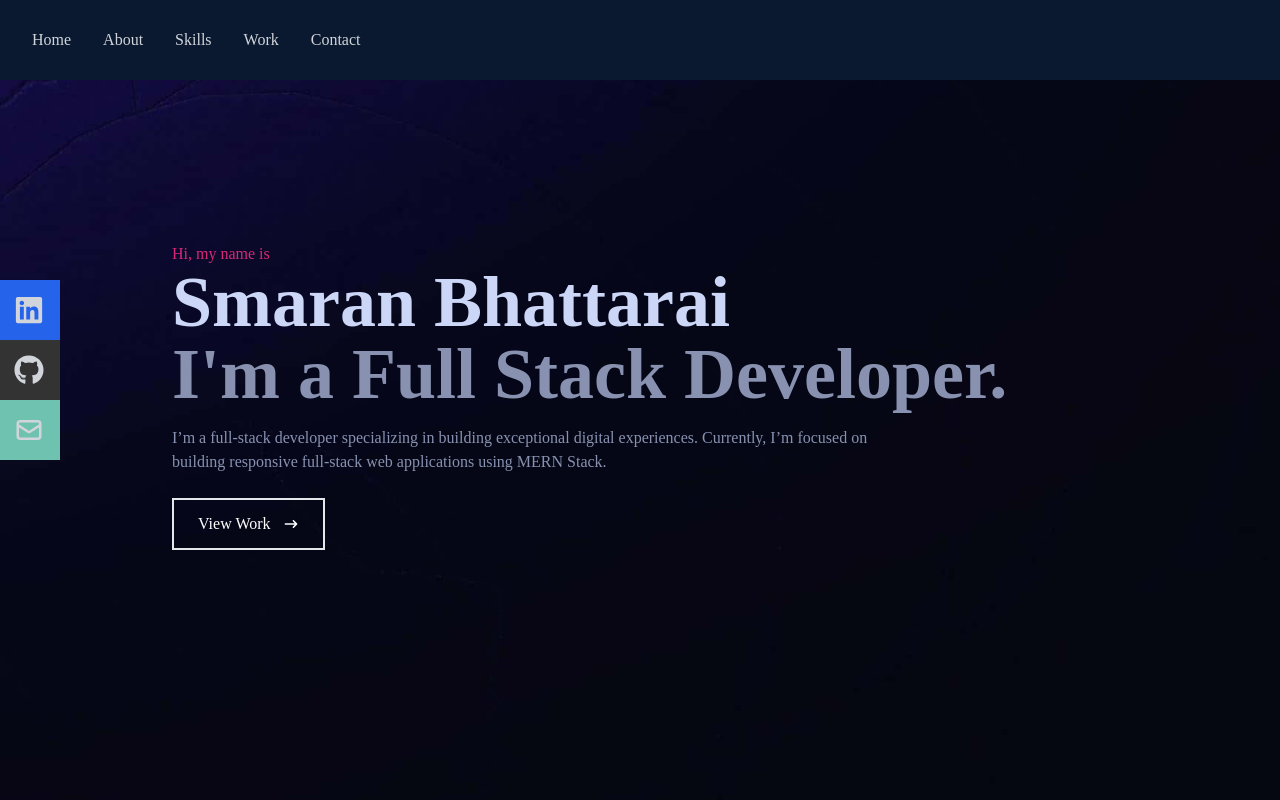
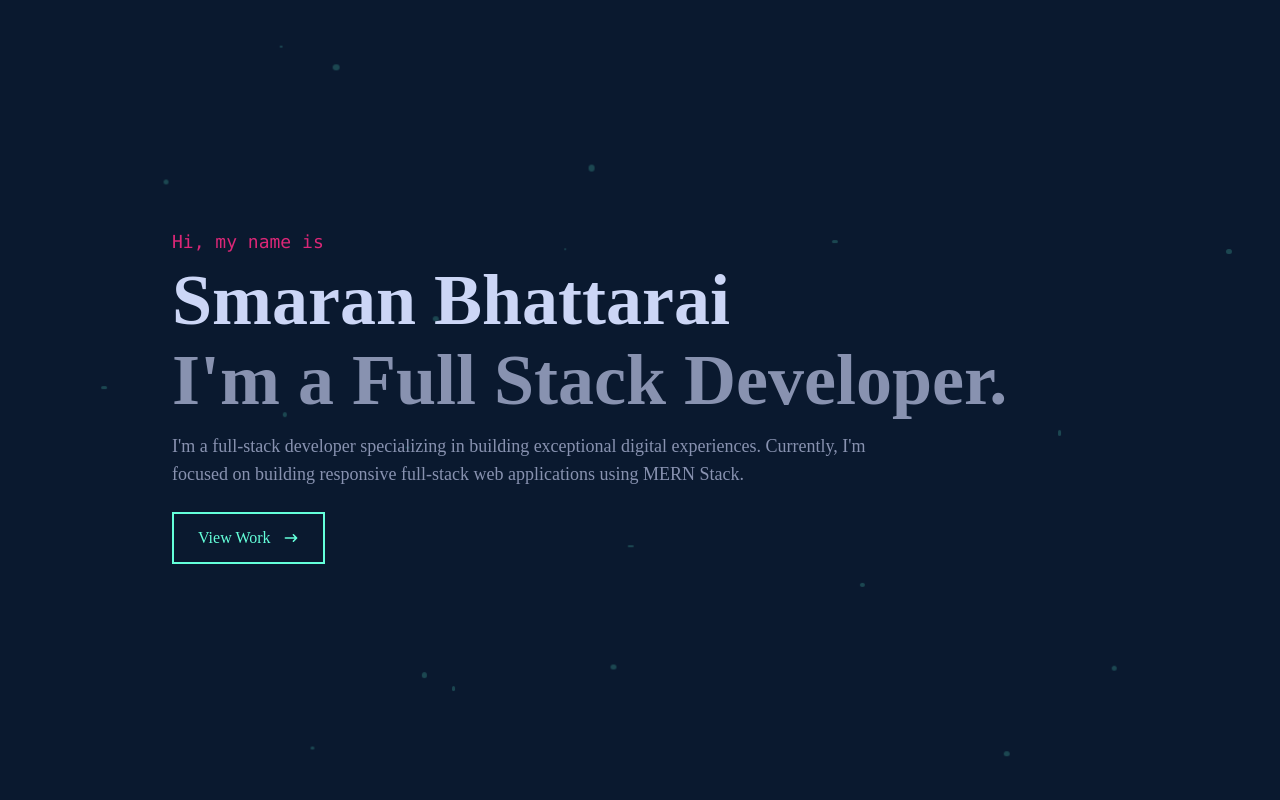
Before and after one commit to smaranbh7/portfolio, a React (Create React App) app: page / in a window 1280 px wide. Shown: the top 800 px of the page. Built offline with nearby package versions, Linux system fonts and the light colour scheme.

Commit message:
Minor UI Work

```diff
--- a/package.json
+++ b/package.json
@@ -3,18 +3,23 @@
   "version": "0.1.0",
   "private": true,
   "dependencies": {
+    "@heroicons/react": "^2.2.0",
     "@testing-library/jest-dom": "^5.14.1",
     "@testing-library/react": "^12.0.0",
     "@testing-library/user-event": "^13.2.1",
     "autoprefixer": "^10.4.2",
+    "framer-motion": "^4.1.17",
     "postcss": "^8.4.8",
     "react": "^17.0.2",
     "react-dom": "^17.0.2",
     "react-icons": "^4.3.1",
     "react-particles": "^2.12.2",
+    "react-particles-js": "^3.5.3",
     "react-scripts": "5.0.0",
     "react-scroll": "^1.8.6",
+    "react-tsparticles": "^2.12.2",
     "tailwindcss": "^3.1.6",
+    "tsparticles": "^3.8.1",
     "web-vitals": "^2.1.0"
   },
   "scripts": {
--- a/src/components/Home.jsx
+++ b/src/components/Home.jsx
@@ -1,38 +1,68 @@
-import background from '../assets/background.png';  // adjust path as needed
+import React from 'react';
 import { HiArrowNarrowRight } from 'react-icons/hi';
+import { motion } from 'framer-motion';
+import { Link } from 'react-scroll';
+import ParticlesBackground from './ParticlesBackground';
 
 const Home = () => {
   return (
-    <div
-      name='home'
-      className='w-full h-screen'
-      style={{
-        backgroundImage: `url(${background})`,
-        backgroundSize: 'cover',
-        backgroundPosition: 'center'
-      }}
+    <div id='home' name='home' className='relative w-full h-screen overflow-hidden'>
+      <ParticlesBackground />
+
+      {/* Main Content */}
+      <div className='max-w-[1000px] mx-auto px-8 flex flex-col justify-center h-full relative z-10'>
+        <motion.div
+          initial={{ opacity: 0, y: 20 }}
+          animate={{ opacity: 1, y: 0 }}
+          transition={{ duration: 0.5 }}
         >
-      {/* Container */}
-      <div className='max-w-[1000px] mx-auto px-8 flex flex-col justify-center h-full'>
-        <p className='text-pink-600'>Hi, my name is</p>
-        <h1 className='text-4xl sm:text-7xl font-bold text-[#ccd6f6]'>
+          <p className='text-pink-600 text-lg font-mono'>Hi, my name is</p>
+          <motion.h1
+            className='text-4xl sm:text-7xl font-bold text-[#ccd6f6] mt-2'
+            initial={{ opacity: 0, x: -50 }}
+            animate={{ opacity: 1, x: 0 }}
+            transition={{ duration: 0.5, delay: 0.2 }}
+          >
             Smaran Bhattarai
-        </h1>
-        <h2 className='text-4xl sm:text-7xl font-bold text-[#8892b0]'>
+          </motion.h1>
+          <motion.h2
+            className='text-4xl sm:text-7xl font-bold text-[#8892b0] mt-2'
+            initial={{ opacity: 0, x: -50 }}
+            animate={{ opacity: 1, x: 0 }}
+            transition={{ duration: 0.5, delay: 0.4 }}
+          >
             I'm a Full Stack Developer.
-        </h2>
-        <p className='text-[#8892b0] py-4 max-w-[700px]'>
-          I’m a full-stack developer specializing in building exceptional digital experiences. Currently, I’m focused on
-          building responsive full-stack web applications using MERN Stack.
-        </p>
-        <div>
-          <button className='text-white group border-2 px-6 py-3 my-2 flex items-center hover:bg-pink-600 hover:border-pink-600'>
+          </motion.h2>
+          <motion.p
+            className='text-[#8892b0] py-4 max-w-[700px] text-lg'
+            initial={{ opacity: 0 }}
+            animate={{ opacity: 1 }}
+            transition={{ duration: 0.5, delay: 0.6 }}
+          >
+            I'm a full-stack developer specializing in building exceptional digital experiences.
+            Currently, I'm focused on building responsive full-stack web applications using MERN Stack.
+          </motion.p>
+          <motion.div
+            initial={{ opacity: 0 }}
+            animate={{ opacity: 1 }}
+            transition={{ duration: 0.5, delay: 0.8 }}
+          >
+            <Link
+              to="work"
+              smooth={true}
+              duration={500}
+              offset={-80}
+              className="inline-block"
+            >
+              <button className='text-[#64ffda] group border-2 border-[#64ffda] px-6 py-3 my-2 flex items-center hover:bg-[#64ffda] hover:bg-opacity-10 transition-all duration-300'>
                 View Work
                 <span className='group-hover:rotate-90 duration-300'>
-              <HiArrowNarrowRight className='ml-3 ' />
+                  <HiArrowNarrowRight className='ml-3' />
                 </span>
               </button>
-        </div>
+            </Link>
+          </motion.div>
+        </motion.div>
       </div>
     </div>
   );
--- /dev/null
+++ b/src/components/ParticlesBackground.jsx
@@ -0,0 +1,44 @@
+import React from 'react';
+
+const ParticlesBackground = () => {
+  return (
+    <div className="absolute inset-0 overflow-hidden pointer-events-none">
+      <div className="absolute inset-0 bg-[#0a192f]" />
+      {[...Array(20)].map((_, i) => (
+        <div
+          key={i}
+          className="absolute rounded-full bg-[#64ffda] opacity-20"
+          style={{
+            width: Math.random() * 5 + 2 + 'px',
+            height: Math.random() * 5 + 2 + 'px',
+            left: Math.random() * 100 + '%',
+            top: Math.random() * 100 + '%',
+            animation: `float ${Math.random() * 10 + 10}s linear infinite`,
+            animationDelay: `-${Math.random() * 10}s`
+          }}
+        />
+      ))}
+      <style jsx>{`
+        @keyframes float {
+          0% {
+            transform: translateY(0) translateX(0);
+          }
+          25% {
+            transform: translateY(-20px) translateX(20px);
+          }
+          50% {
+            transform: translateY(-40px) translateX(0);
+          }
+          75% {
+            transform: translateY(-20px) translateX(-20px);
+          }
+          100% {
+            transform: translateY(0) translateX(0);
+          }
+        }
+      `}</style>
+    </div>
+  );
+};
+
+export default ParticlesBackground;
--- a/src/components/Work.jsx
+++ b/src/components/Work.jsx
@@ -8,7 +8,7 @@
 
 const Work = () => {
   return (
-      <div name='work' className='w-full min-h-screen text-gray-300 bg-[#0a192f] py-17'>
+    <div id='work' name='work' className='w-full min-h-screen text-gray-300 bg-[#0a192f] py-17'>
       <div className='max-w-[1000px] mx-auto p-4 flex flex-col justify-center w-full h-full'>
         <div  className='pb-8'>
           <p className='text-4xl font-bold inline border-b-4 text-gray-300 border-pink-600'>Work</p>
```
Also changed, not shown: 2 other files (tests, documents, lock files or other folders). Lines whose indentation alone changed are shown as unchanged.
